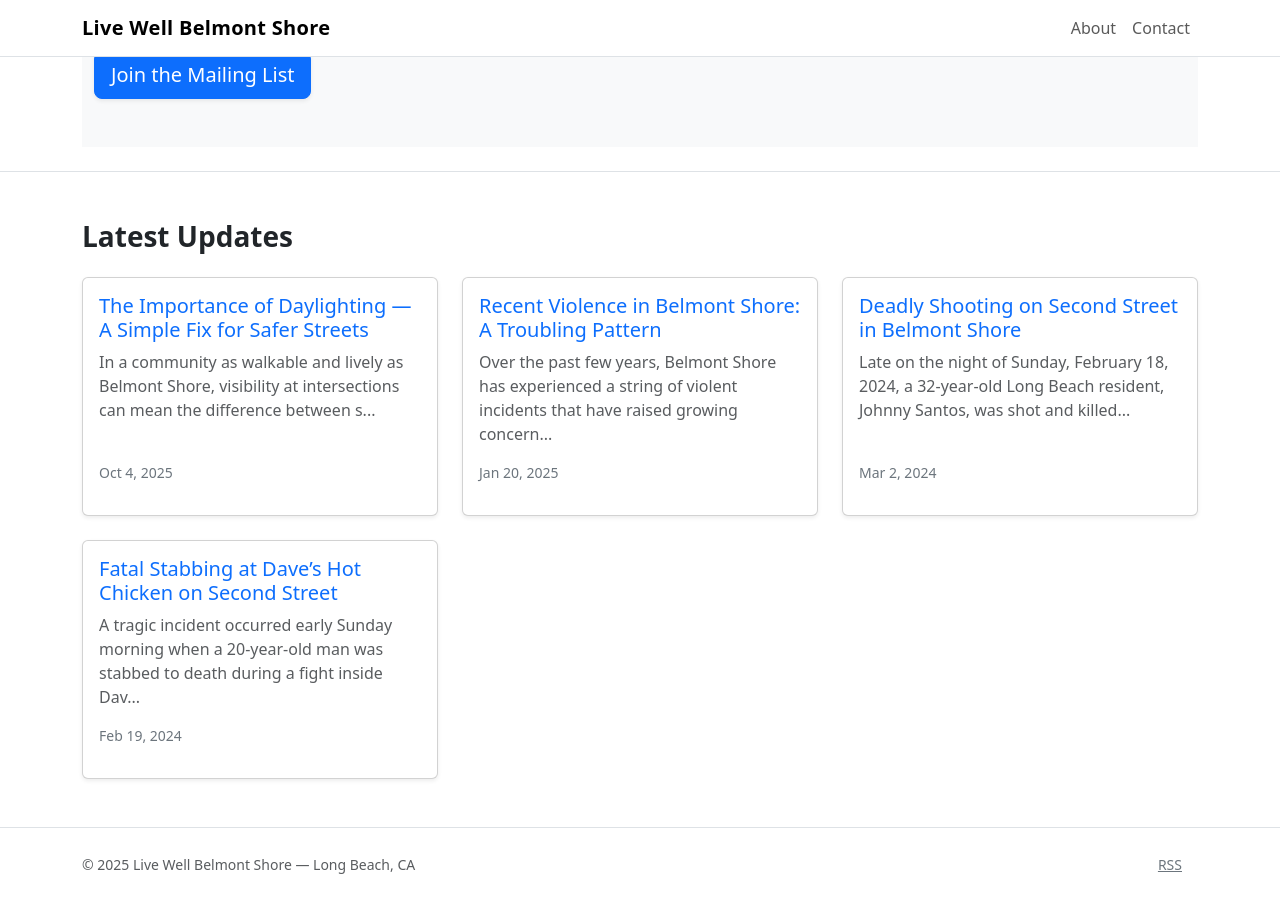
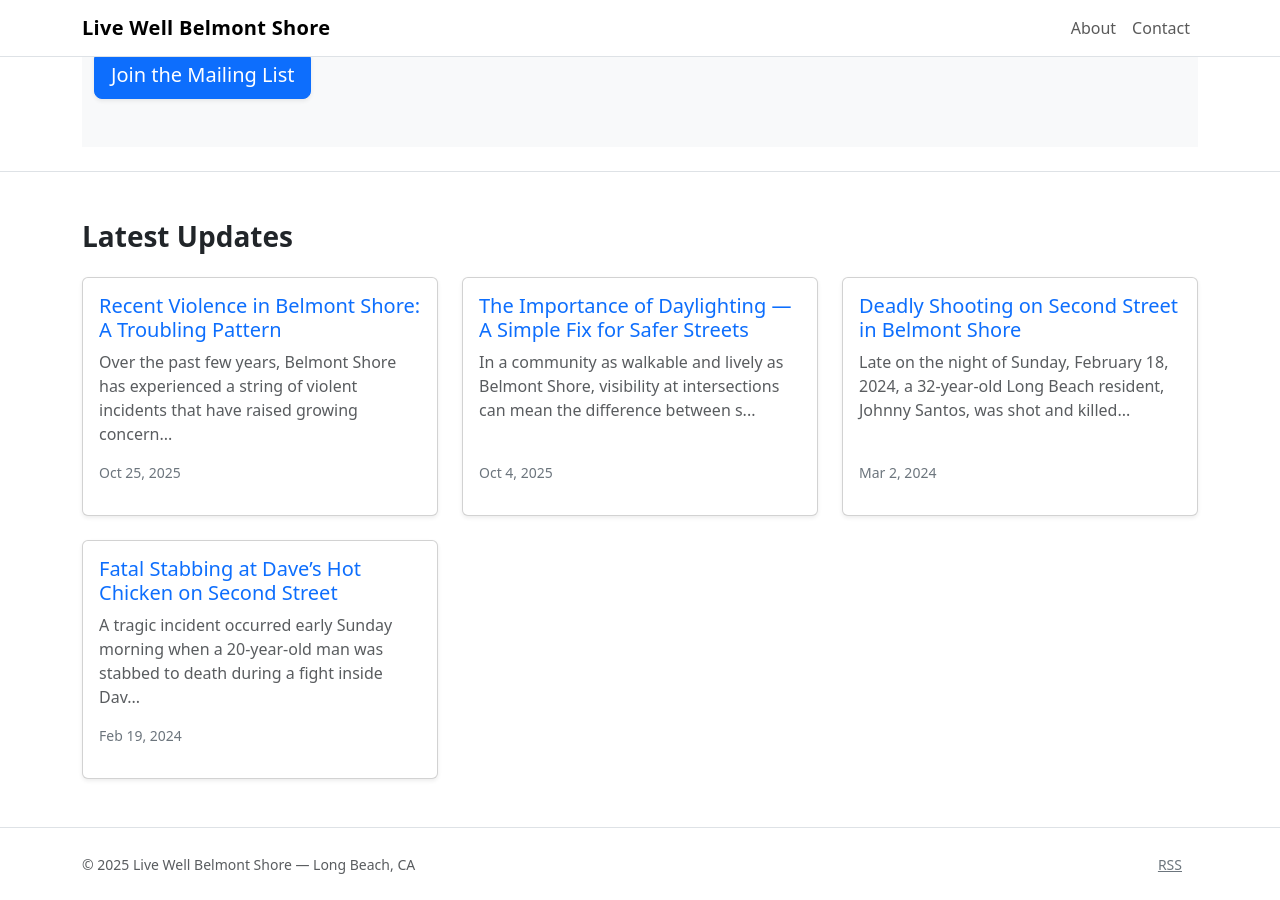
Before and after one commit to ericmseitz/livewellbs, a Jekyll site: the page built from index.html, in a window 1280 px wide and 900 px high, scrolled down 539 px. Built offline with Jekyll 4.4.1, drawn with Linux system fonts in a browser that asks for light colours.

Commit message:
trying to fix blog posts

```diff
--- a/_posts/2025-10-20-a-pattern-of-violence.md
+++ b/_posts/2025-10-25-a-pattern-of-violence.md
@@ -1,6 +1,6 @@
 ---
 title: "Recent Violence in Belmont Shore: A Troubling Pattern"
-date: 2025-1-20
+date: 2025-10-25
 ---
 
 Over the past few years, Belmont Shore has experienced a string of violent incidents that have raised growing concern among residents and city leaders. What was once a quiet, walkable coastal neighborhood has increasingly seen late-night conflicts spill into its streets.
```
Also changed, not shown: _posts/2024-03-02-more-belmont-shore-violence.md (renamed from _posts/2024-10-29-more-belmont-shore-violence.md), _posts/2025-10-24-the-importance-daylighting.md (renamed from _posts/2025-10-13-the-importance-daylighting.md), 1 other file.
